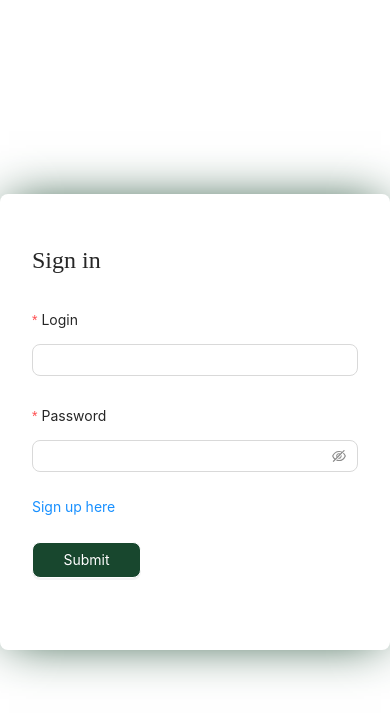
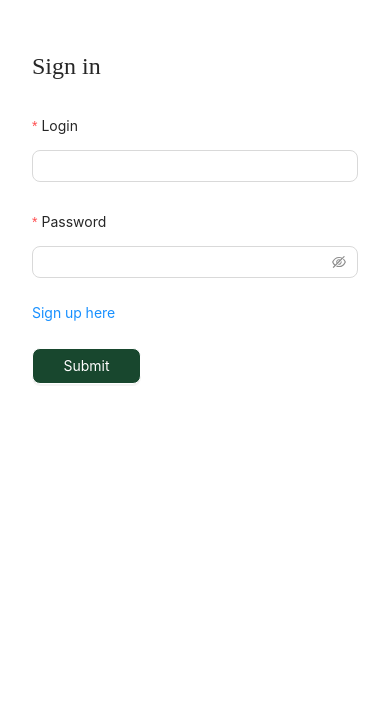
Before and after one commit to RoziGhazaryan/auth-todo, a React (Create React App) app: page /sign-in in a window 390 px wide. Shown: the top 720 px of the page. Built offline with nearby package versions, Linux system fonts and the light colour scheme; a web font is replaced by a local one.

Commit message:
sign form responsive

```diff
--- /dev/null
+++ b/src/assets/styles/sign-form-responsive.scss
@@ -0,0 +1,11 @@
+@media (max-width: 575.98px) {
+   .sign-form {
+      align-items: flex-start;
+
+      form {
+         width: 100%;
+         border-radius: unset;
+         box-shadow: unset;
+      }
+   }
+}
--- a/src/pages/sign-in/index.tsx
+++ b/src/pages/sign-in/index.tsx
@@ -2,6 +2,7 @@ import React, { FC, useEffect } from "react";
 import { Button, Form, Input, message } from "antd";
 import { Link, useHistory } from "react-router-dom";
 import '../../assets/styles/sign-form.scss';
+import '../../assets/styles/sign-form-responsive.scss';
 
 const SignIn: FC = () => {
 
--- a/src/pages/sign-up/index.tsx
+++ b/src/pages/sign-up/index.tsx
@@ -2,6 +2,7 @@ import React, { FC, useEffect } from "react";
 import { Button, Form, Input } from "antd";
 import { Link, useHistory } from "react-router-dom";
 import '../../assets/styles/sign-form.scss';
+import '../../assets/styles/sign-form-responsive.scss';
 
 const SignUp: FC = () => {
 
```
